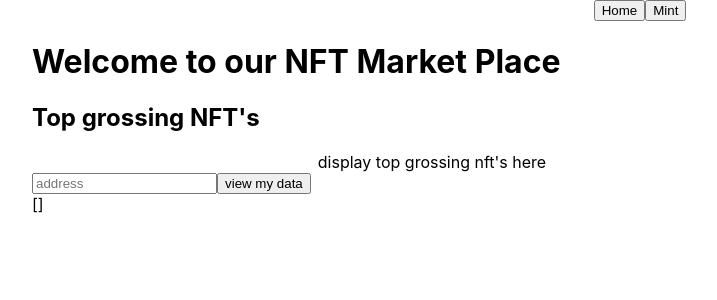
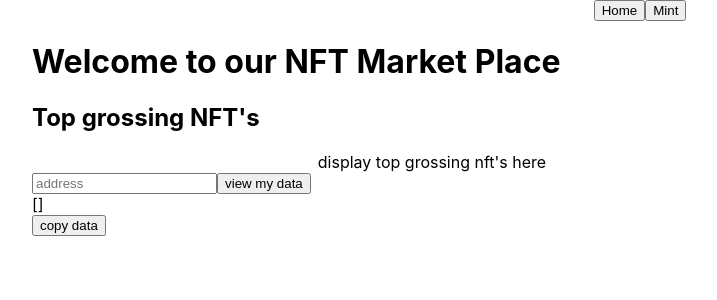
Before and after one commit to apinanyogaratnam/nft-marketplace, a Next.js app: page / in a window 1280 px wide. Shown: the top 300 px of the page, without its empty margins (0-717 px from the left). Built offline with nearby package versions, Linux system fonts and the light colour scheme.

Commit message:
refactor: copy data button added

```diff
--- a/pages/index.js
+++ b/pages/index.js
@@ -37,6 +37,7 @@ export default function Home() {
       <div>
           {JSON.stringify(covalentData)}
       </div>
+      <button onClick={() => {navigator.clipboard.writeText(JSON.stringify(covalentData))}}>copy data</button>
     </div>
   )
 }
```
